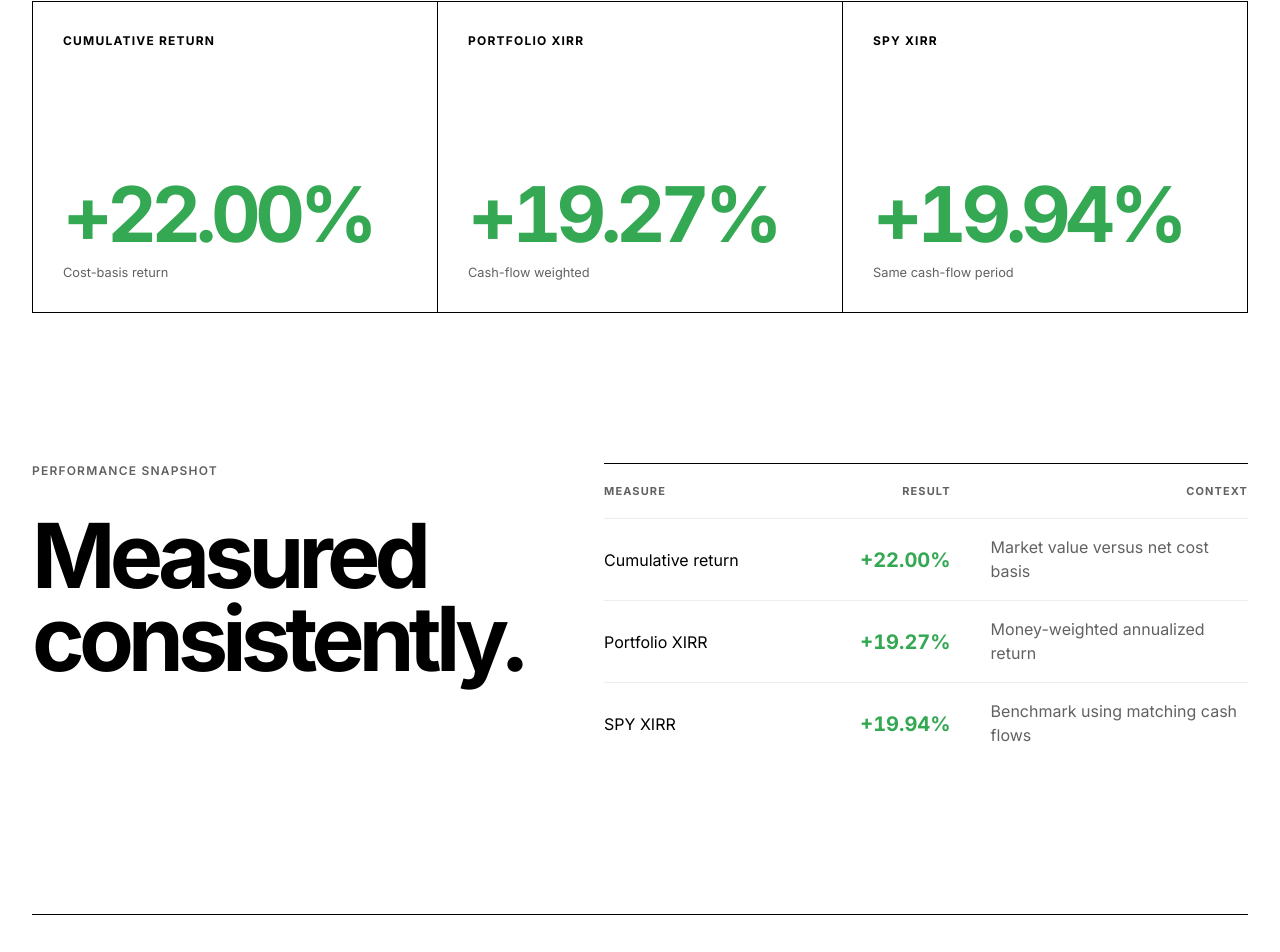
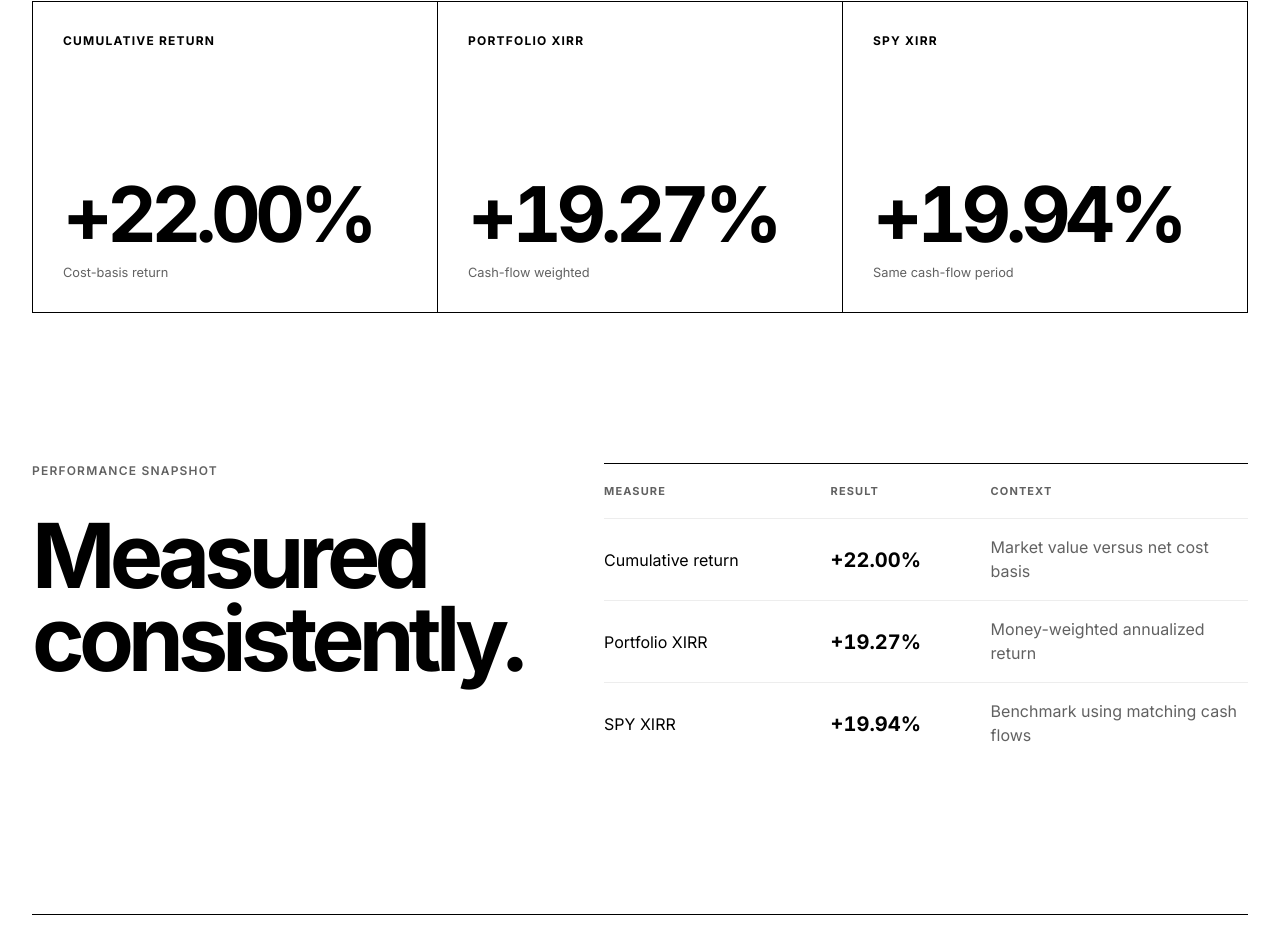
Before and after one commit to Tianyi0510/modern-fundamental-analyst, a Next.js app: page /performance in a window 1280 px wide. Shown: the part 801-1753 px from the top of the page. Built offline with nearby package versions, Linux system fonts and the light colour scheme.

Commit message:
Align performance data styling

```diff
--- a/app/globals.css
+++ b/app/globals.css
@@ -238,7 +238,10 @@ a { color: inherit; text-decoration: none; }
 .performance-page .performance-summary strong { font-variant-numeric: tabular-nums; }
 .returns-table .table-head, .return-row { display: grid; grid-template-columns: minmax(150px, 1fr) minmax(120px, .62fr) minmax(240px, 1.38fr); column-gap: 40px; align-items: center; }
 .return-row { min-height: 82px; border-top: 1px solid var(--gray); }
-.returns-table .table-head > :nth-child(2), .return-row > :nth-child(2) { text-align: right; }
+.returns-table .table-head > :nth-child(2),
+.returns-table .table-head > :nth-child(3),
+.return-row > :nth-child(2),
+.return-row > :nth-child(3) { text-align: left; }
 .return-row strong { font-size: 20px; font-variant-numeric: tabular-nums; }
 .return-row span:nth-child(3) { color: rgba(0,0,0,.62); line-height: 1.45; }
 .methodology { padding: 100px 0 140px; display: grid; grid-template-columns: .7fr 1.3fr; gap: 80px; border-top: 1px solid var(--black); }
--- a/app/performance/page.tsx
+++ b/app/performance/page.tsx
@@ -8,9 +8,9 @@ export const metadata: Metadata = { title: "Performance", description: "Portfoli
 export default function PerformancePage() {
   return <main className="performance-page"><SiteHeader counterpartPath="/zh-tw/performance" />
     <section className="page-hero shell"><p className="eyebrow"><span /> Performance · Verified snapshot</p><h1>The score,<br /><em>with context.</em></h1><div className="page-intro"><p>Portfolio results alongside a comparable benchmark, based on the same cash-flow period.</p><small>As of 31 July 2026 · Updated monthly</small></div></section>
-    <section className="performance-summary shell"><div className="summary-primary"><span>Cumulative return</span><strong className="data-value positive">+{portfolioSnapshot.totalReturn.toFixed(2)}%</strong><small>Cost-basis return</small></div><div><span>Portfolio XIRR</span><strong className="data-value positive">+{portfolioSnapshot.xirr.toFixed(2)}%</strong><small>Cash-flow weighted</small></div><div><span>{portfolioSnapshot.benchmark} XIRR</span><strong className="data-value positive">+{portfolioSnapshot.benchmarkXirr.toFixed(2)}%</strong><small>Same cash-flow period</small></div></section>
+    <section className="performance-summary shell"><div className="summary-primary"><span>Cumulative return</span><strong>+{portfolioSnapshot.totalReturn.toFixed(2)}%</strong><small>Cost-basis return</small></div><div><span>Portfolio XIRR</span><strong>+{portfolioSnapshot.xirr.toFixed(2)}%</strong><small>Cash-flow weighted</small></div><div><span>{portfolioSnapshot.benchmark} XIRR</span><strong>+{portfolioSnapshot.benchmarkXirr.toFixed(2)}%</strong><small>Same cash-flow period</small></div></section>
     <section className="returns shell"><div className="section-heading"><p className="section-number">Performance snapshot</p><h2>Measured consistently.</h2></div>
-      <div className="returns-table"><div className="table-head"><span>Measure</span><span>Result</span><span>Context</span></div><div className="return-row"><span>Cumulative return</span><strong className="data-value positive">+{portfolioSnapshot.totalReturn.toFixed(2)}%</strong><span>Market value versus net cost basis</span></div><div className="return-row"><span>Portfolio XIRR</span><strong className="data-value positive">+{portfolioSnapshot.xirr.toFixed(2)}%</strong><span>Money-weighted annualized return</span></div><div className="return-row"><span>{portfolioSnapshot.benchmark} XIRR</span><strong className="data-value positive">+{portfolioSnapshot.benchmarkXirr.toFixed(2)}%</strong><span>Benchmark using matching cash flows</span></div></div>
+      <div className="returns-table"><div className="table-head"><span>Measure</span><span>Result</span><span>Context</span></div><div className="return-row"><span>Cumulative return</span><strong>+{portfolioSnapshot.totalReturn.toFixed(2)}%</strong><span>Market value versus net cost basis</span></div><div className="return-row"><span>Portfolio XIRR</span><strong>+{portfolioSnapshot.xirr.toFixed(2)}%</strong><span>Money-weighted annualized return</span></div><div className="return-row"><span>{portfolioSnapshot.benchmark} XIRR</span><strong>+{portfolioSnapshot.benchmarkXirr.toFixed(2)}%</strong><span>Benchmark using matching cash flows</span></div></div>
     </section>
     <section className="methodology shell"><h2>Methodology</h2><div><p>Results are presented in USD. Cumulative return compares current market value with net cost basis. XIRR reflects the timing and amount of portfolio cash flows; the {portfolioSnapshot.benchmark} comparison applies those same cash flows to the benchmark.</p><p>Source: Google Sheets “{portfolioSnapshot.source}”. Data is updated monthly and is not based on live market prices. Past performance does not guarantee future results.</p></div></section><SiteFooter /></main>;
 }
--- a/app/portfolio/page.tsx
+++ b/app/portfolio/page.tsx
@@ -12,7 +12,7 @@ export default function PortfolioPage() {
     <section className="portfolio-kpis shell" aria-label="Portfolio summary">
       <div><span>Stock market value</span><strong>{formatUsd(portfolioSnapshot.marketValue)}</strong><small>USD</small></div>
       <div><span>Net cost basis</span><strong>{formatUsd(portfolioSnapshot.costBasis)}</strong><small>Purchases and transaction fees</small></div>
-      <div><span>Total return</span><strong className="data-value positive">+{portfolioSnapshot.totalReturn.toFixed(2)}%</strong><small>Cumulative cost-basis return</small></div>
+      <div><span>Total return</span><strong>+{portfolioSnapshot.totalReturn.toFixed(2)}%</strong><small>Cumulative cost-basis return</small></div>
       <div><span>Holdings</span><strong>{portfolioSnapshot.holdingsCount}</strong><small>Stocks and ETFs</small></div>
     </section>
     <section className="portfolio-allocation shell"><div><span>Allocation by market value</span><small>100% of disclosed stock holdings</small></div><div className="stacked-bar" aria-label="Portfolio allocation by market value">{portfolioHoldings.map((holding, index) => <i className={`segment segment-${segmentColors[index % segmentColors.length]}`} style={{ width: `${getHoldingWeight(holding.marketValue)}%` }} key={holding.symbol} title={`${holding.symbol} ${getHoldingWeight(holding.marketValue).toFixed(1)}%`} />)}</div></section>
--- a/app/zh-tw/performance/page.tsx
+++ b/app/zh-tw/performance/page.tsx
@@ -8,9 +8,9 @@ export const metadata: Metadata = { title: { absolute: "績效｜Modern Fundamen
 export default function PerformancePageZhTw() {
   return <main className="performance-page"><SiteHeader locale="zh-tw" counterpartPath="/performance" />
     <section className="page-hero shell"><p className="eyebrow"><span /> 績效 · 已驗證快照</p><h1>看見成績，<br /><em>也看見脈絡。</em></h1><div className="page-intro"><p>以相同現金流期間，比較投資組合與基準的績效。</p><small>截至 2026 年 7 月 31 日 · 每月更新</small></div></section>
-    <section className="performance-summary shell"><div className="summary-primary"><span>累積報酬</span><strong className="data-value positive">+{portfolioSnapshot.totalReturn.toFixed(2)}%</strong><small>成本基礎報酬</small></div><div><span>投資組合 XIRR</span><strong className="data-value positive">+{portfolioSnapshot.xirr.toFixed(2)}%</strong><small>現金流加權</small></div><div><span>{portfolioSnapshot.benchmark} XIRR</span><strong className="data-value positive">+{portfolioSnapshot.benchmarkXirr.toFixed(2)}%</strong><small>相同現金流期間</small></div></section>
+    <section className="performance-summary shell"><div className="summary-primary"><span>累積報酬</span><strong>+{portfolioSnapshot.totalReturn.toFixed(2)}%</strong><small>成本基礎報酬</small></div><div><span>投資組合 XIRR</span><strong>+{portfolioSnapshot.xirr.toFixed(2)}%</strong><small>現金流加權</small></div><div><span>{portfolioSnapshot.benchmark} XIRR</span><strong>+{portfolioSnapshot.benchmarkXirr.toFixed(2)}%</strong><small>相同現金流期間</small></div></section>
     <section className="returns shell"><div className="section-heading"><p className="section-number">績效快照</p><h2>以一致方式衡量。</h2></div>
-      <div className="returns-table"><div className="table-head"><span>衡量項目</span><span>結果</span><span>說明</span></div><div className="return-row"><span>累積報酬</span><strong className="data-value positive">+{portfolioSnapshot.totalReturn.toFixed(2)}%</strong><span>市場價值相對淨成本基礎</span></div><div className="return-row"><span>投資組合 XIRR</span><strong className="data-value positive">+{portfolioSnapshot.xirr.toFixed(2)}%</strong><span>資金加權年化報酬</span></div><div className="return-row"><span>{portfolioSnapshot.benchmark} XIRR</span><strong className="data-value positive">+{portfolioSnapshot.benchmarkXirr.toFixed(2)}%</strong><span>使用相同現金流計算的基準</span></div></div>
+      <div className="returns-table"><div className="table-head"><span>衡量項目</span><span>結果</span><span>說明</span></div><div className="return-row"><span>累積報酬</span><strong>+{portfolioSnapshot.totalReturn.toFixed(2)}%</strong><span>市場價值相對淨成本基礎</span></div><div className="return-row"><span>投資組合 XIRR</span><strong>+{portfolioSnapshot.xirr.toFixed(2)}%</strong><span>資金加權年化報酬</span></div><div className="return-row"><span>{portfolioSnapshot.benchmark} XIRR</span><strong>+{portfolioSnapshot.benchmarkXirr.toFixed(2)}%</strong><span>使用相同現金流計算的基準</span></div></div>
     </section>
     <section className="methodology shell"><h2>計算方法</h2><div><p>績效以美元呈現。累積報酬比較目前市場價值與淨成本基礎；XIRR 反映投資組合現金流的時間與金額，{portfolioSnapshot.benchmark} 比較則將相同現金流套用至基準。</p><p>資料來源：Google Sheets「{portfolioSnapshot.source}」。資料每月更新，並非依據即時市場價格。過往績效不代表未來結果。</p></div></section><SiteFooter locale="zh-tw" /></main>;
 }
--- a/app/zh-tw/portfolio/page.tsx
+++ b/app/zh-tw/portfolio/page.tsx
@@ -12,7 +12,7 @@ export default function PortfolioPageZhTw() {
     <section className="portfolio-kpis shell" aria-label="投資組合摘要">
       <div><span>股票市場價值</span><strong>{formatUsd(portfolioSnapshot.marketValue)}</strong><small>美元</small></div>
       <div><span>淨成本基礎</span><strong>{formatUsd(portfolioSnapshot.costBasis)}</strong><small>買入金額與交易費用</small></div>
-      <div><span>累積報酬</span><strong className="data-value positive">+{portfolioSnapshot.totalReturn.toFixed(2)}%</strong><small>成本基礎累積報酬</small></div>
+      <div><span>累積報酬</span><strong>+{portfolioSnapshot.totalReturn.toFixed(2)}%</strong><small>成本基礎累積報酬</small></div>
       <div><span>持股數量</span><strong>{portfolioSnapshot.holdingsCount}</strong><small>股票與 ETF</small></div>
     </section>
     <section className="portfolio-allocation shell"><div><span>依市場價值配置</span><small>已揭露股票部位的 100%</small></div><div className="stacked-bar" aria-label="依市場價值計算的投資組合配置">{portfolioHoldings.map((holding, index) => <i className={`segment segment-${segmentColors[index % segmentColors.length]}`} style={{ width: `${getHoldingWeight(holding.marketValue)}%` }} key={holding.symbol} title={`${holding.symbol} ${getHoldingWeight(holding.marketValue).toFixed(1)}%`} />)}</div></section>
--- a/components/portfolio-table.tsx
+++ b/components/portfolio-table.tsx
@@ -73,7 +73,9 @@ export function PortfolioTable({ holdings, locale = "en" }: PortfolioTableProps)
         <span role="cell">{formatUsd(portfolioSnapshot.costBasis)}</span>
         <span role="cell">—</span>
         <span role="cell">{formatUsd(portfolioSnapshot.marketValue)}</span>
-        <strong role="cell" className="data-value positive">+{portfolioSnapshot.totalReturn.toFixed(2)}%</strong>
+        <strong role="cell" className={`data-value ${portfolioSnapshot.totalReturn < 0 ? "negative" : "positive"}`}>
+          {portfolioSnapshot.totalReturn > 0 ? "+" : ""}{portfolioSnapshot.totalReturn.toFixed(2)}%
+        </strong>
         <strong role="cell">100.0%</strong>
       </div>
     </div>
```
